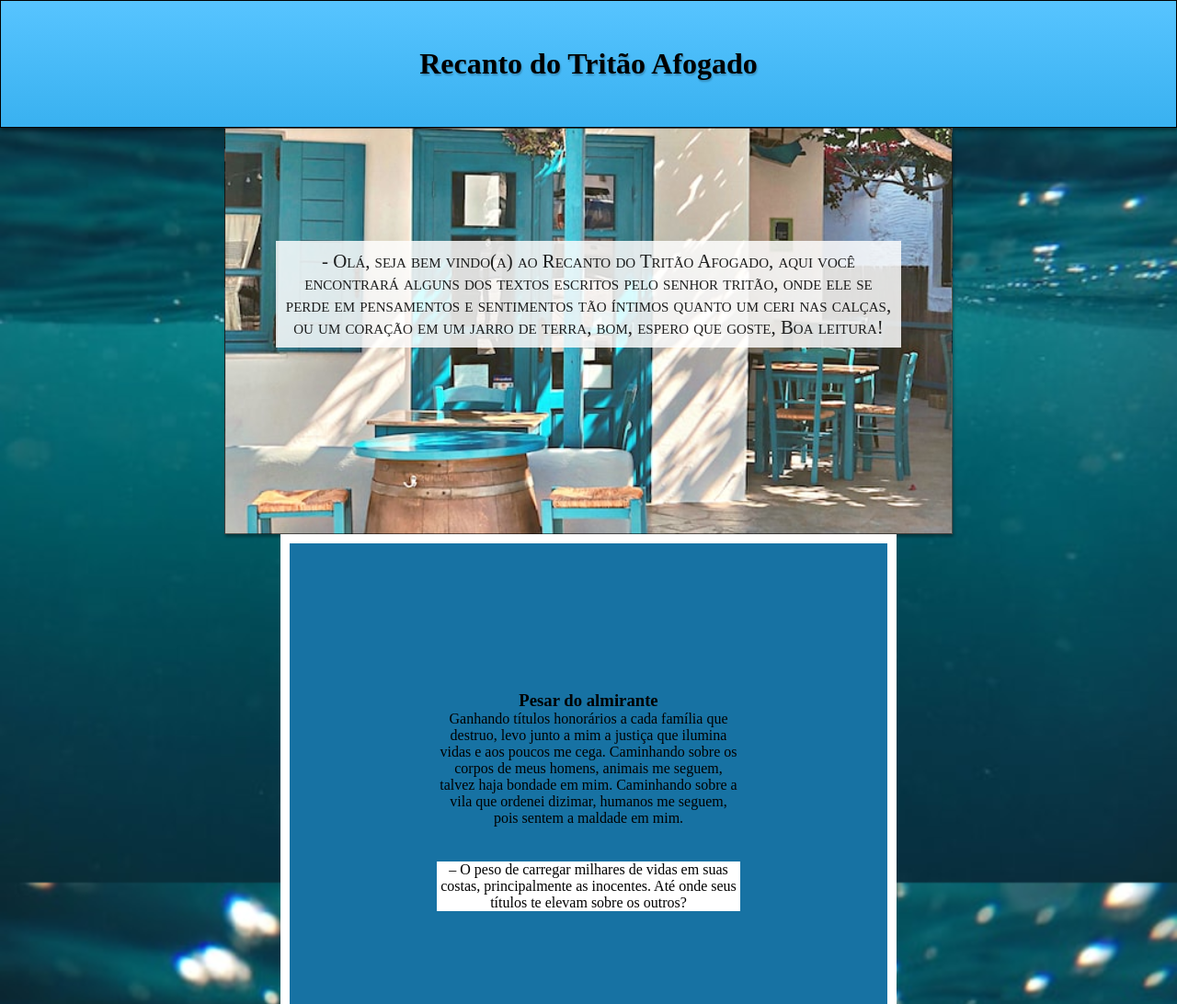
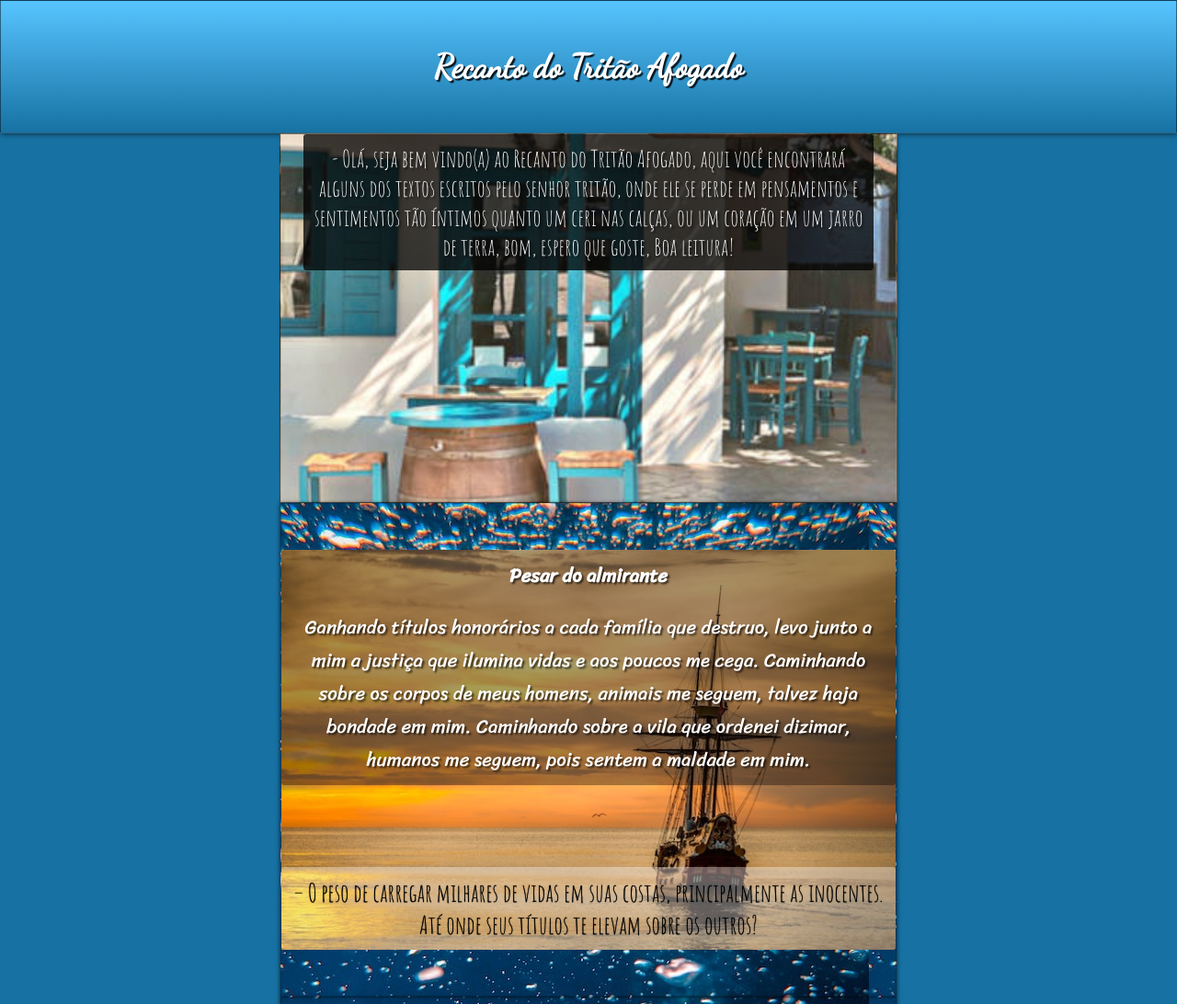
Before and after one commit to JuanHolandaMarques/Recanto-do-tritao-afogado, a plain HTML site: page index.html in a window 1280 px wide. Shown: the top 1092 px of the page at 92% size. Drawn offline with Linux system fonts and the light colour scheme.

Commit message:
adicionando imagens e definindo dimensões
ok, isso custou mais que o esperado

```diff
--- a/style.css
+++ b/style.css
@@ -1,4 +1,8 @@
 @charset "UTF-8";
+@import url('https://fonts.googleapis.com/css2?family=Amatic+SC&display=swap');
+@import url('https://fonts.googleapis.com/css2?family=Dancing+Script&display=swap');
+@import url('https://fonts.googleapis.com/css2?family=Sriracha&display=swap');
+
 
 :root{
    --cor0:#57c4ff;
@@ -6,6 +10,9 @@
    --cor2:#1772A3;
    --cor3:#F0A03A;
    --cor4:#A35F07;
+   --font1: 'Amatic SC', 'cursive', 'serif';
+   --font2: 'Dancing Script', 'cursive', serif;
+   --font3: 'Sriracha', 'cursive';
 }
 
 *{
@@ -14,71 +21,104 @@
 }
 
 body{
+    background-color: var(--cor2);
     min-height: 100vh;
-    background-color:var(--cor1);
-    background-image: url("imagens/jeremy-bishop-1braZySlEKA-unsplash.jpg");
-    height: 100vh;
+    background-color:var(--cor2);
     background-size: cover;
     background-attachment: fixed;
 
 }
 
 header{
-    background-image: linear-gradient(to bottom, var(--cor0), var(--cor1));
+    background-image: linear-gradient(to bottom, var(--cor0), var(--cor2)) ;
+    font-family: var(--font2);
+    font-size: large;
     text-align: center;
+    color: rgb(255, 255, 255);
+
     margin: 0px;
-    border: 1px solid black;
-    box-shadow: 1px 2px 5px rgba(0, 0, 0, 0.575);
+
+    border: 1px solid rgba(0, 0, 0, 0.473);
+    box-shadow: 1px 1px 6px rgba(0, 0, 0, 0.575);
     padding: 50px;
 
-    text-shadow: 1px 2px 2px rgba(0, 0, 0, 0.247);
+    text-shadow: 2px 2px 1px rgba(0, 0, 0, 0.856);
 
 
 }
 
 #apresentacao{
-    background-image: url("imagens/despina-galani-nDjCL1UqpGc-unsplash.jpg");
+    background-image: url("imagens/bar-tritão-afogado.jpg");
     background-size: cover;
     background-position: left center;
-    background-attachment: local;
+    background-attachment: fixed;
     height: 400px;
-    max-width: 750px;
+    max-width: 670px;
+    padding: 0px;
     margin: auto;
-    padding: 20px;
+
     text-align: center;
-    border: 1px solid rgba(0, 0, 0, 0.568);
+    border: 1px solid rgba(0, 0, 0, 0.507);
     box-shadow: 1px 3px 3px rgba(0, 0, 0, 0.342);
 }
 
 #apresentacao>p{
-    background-color: rgba(255, 255, 255, 0.836);
-    position: absolute;
-    top: 40%;
-    left: 50%;
-    transform: translate(-50%, -50%);
+    background-color: rgba(0, 0, 0, 0.753);
+    padding: 10px;
+    max-width: 600px;
+    font-family: 'Amatic SC', 'cursive';
+    font-size: 1.6em;
+    color: rgb(255, 255, 255);
+    margin: auto;
+}
 
+main{
+    background-image: url("imagens/pexels-francesco-ungaro-4620496.jpg");
+
+    background-attachment: fixed;
+    max-width: 670px;
+    margin: auto;
+
+    box-shadow: 0px 1px 5px rgba(0, 0, 0, 0.555);
+}
+
+.texto{
+    padding-top: 50px;
+    text-align: center;
+    padding-bottom: 50px;
+    font-family: var(--font3);
+    border: 1px solid rgba(0, 0, 0, 0.178);
+    box-shadow: 0px 1px 4px rgba(0, 0, 0, 0.356);
+
+}
+.texto>article>h1,p{
+    background-color: rgba(0, 0, 0, 0.349);
+    border-radius: 3px;
+    color: rgb(255, 255, 255);
     padding: 10px;
-    width: 660px;
-    font-variant: small-caps;
+    text-shadow: 2px 2px 2px rgba(0, 0, 0, 0.644);
+
     font-size: 1.3em;
-    color: rgba(0, 0, 0, 0.877);
 
 }
 
-main{
-    background-color: white;
-    max-width: 650px;
+.comentario{
+    background-color: rgba(255, 253, 253, 0.363);
+    margin-top: 60px;
     padding: 10px;
-    margin: auto;
+
+    font-family: var(--font1);
+    color: rgb(0, 0, 0);
+    font-size: 1.7em;
+    text-shadow: 0px 0px 1px black;
+
 }
 
-.texto{
-    background-color: #1772A3;
-    padding-top: 20vh;
-    text-align: center;
-    padding: 20vh;
+#text1{
+    background-image: url("imagens/pexels-pixabay-37730.jpg");
+    background-size: cover;
+    background-position: right bottom;
+    background-attachment: fixed;
+    margin: auto;
+
 }
-.comentario{
-    background-color: white;
-    margin-top: 20px;
-}
```
Also changed, not shown: index.html (+4 -4 lines), imagens/bar-tritão-afogado.jpg (added), imagens/pexels-francesco-ungaro-4620496.jpg (added).
